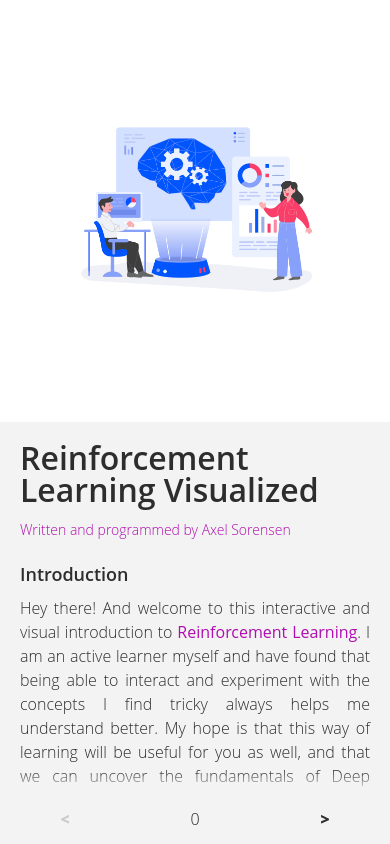
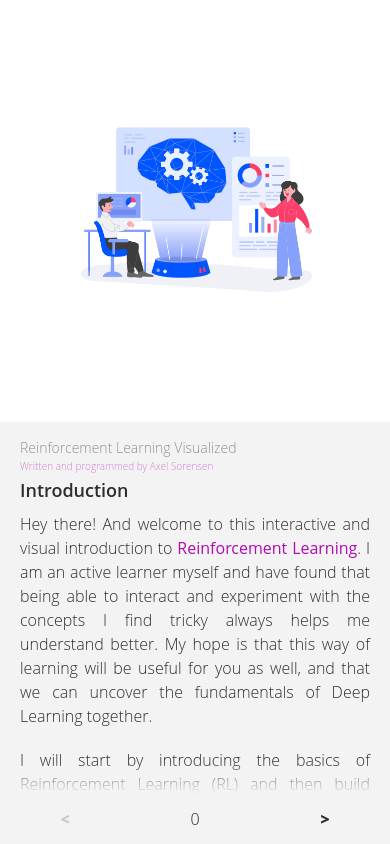
Before and after one commit to AxelSorensen/Reinforcement_Learning_Visualized, a React (Vite) app: page / in a window 390 px wide. Built offline with nearby package versions, Linux system fonts and the light colour scheme.

Commit message:
mobile fiendly v1.2 final push

```diff
--- a/src/index.css
+++ b/src/index.css
@@ -564,6 +564,21 @@ li {
     width: 50vw;
   }
 
+  h1 {
+    font-size: 14px;
+    opacity: .5;
+    margin-bottom: 0;
+    line-height: 12px;
+    font-weight: 100;
+  }
+
+  #byline {
+    font-size: 10px;
+    margin-bottom: 0;
+    opacity: 0.5;
+
+  }
+
 
 
 }
@@ -597,4 +612,38 @@ li {
     background-color: rgb(138, 10, 138);
 
   }
+  .red:hover {
+    background-color: rgb(223, 65, 65);
+  }
+
+  .red:active {
+    background-color: rgb(201, 57, 57);
+  }
+
+  .blue:hover {
+    background-color: rgb(65, 141, 223);
+  }
+
+  .blue:active {
+    background-color:rgb(53, 119, 190);
+  }
+
+
+  .grey:hover {
+    background-color: rgb(100, 100, 100);
+
+  }
+
+  .grey:active {
+    background-color: rgb(80, 80, 80);
+
+  }
+
+  .green:hover {
+    background-color: rgb(65, 196, 102);
+  }
+
+  .green:active {
+    background-color: rgb(56, 170, 89);
+  }
 }
```
